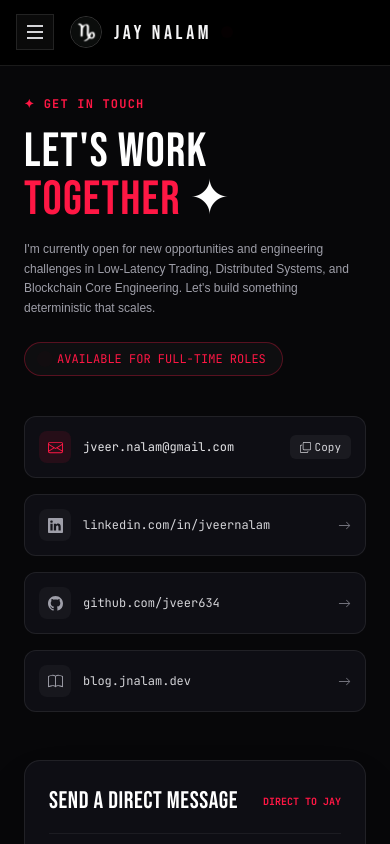
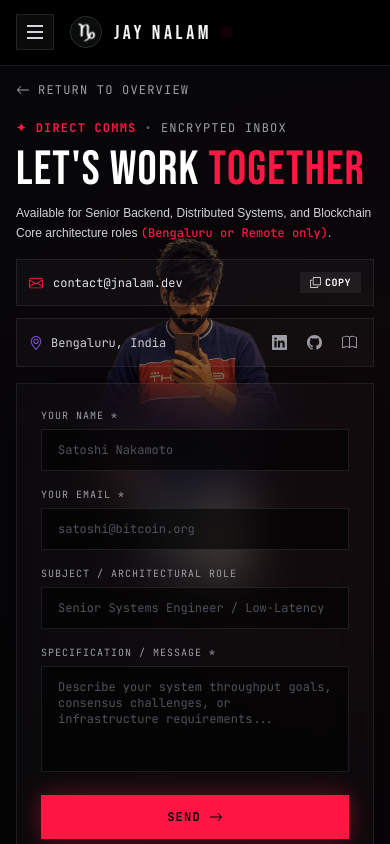
Before and after one commit to jveer634/jveer634, a React (Vite) app: page /contact in a window 390 px wide. Shown: the top 844 px of the page. Built offline with nearby package versions, Linux system fonts and the light colour scheme.

Commit message:
feat(contact): redesign contact view with responsive layout and anime watermark

```diff
--- a/src/components/Contact.tsx
+++ b/src/components/Contact.tsx
@@ -1,4 +1,5 @@
 import React, { useRef, useState } from "react";
+import { Link } from "react-router-dom";
 import {
     BsGithub,
     BsLinkedin,
@@ -7,16 +8,19 @@ import {
     BsCheck2,
     BsCopy,
     BsArrowRight,
+    BsGeoAlt,
+    BsArrowLeft,
 } from "react-icons/bs";
 import emailjs from "@emailjs/browser";
 import { toast } from "react-toastify";
+import AnimeMeCutout from "../assets/anime_me_cutout.png";
 
 const Contact = () => {
     const form = useRef<HTMLFormElement>(null);
     const [copiedEmail, setCopiedEmail] = useState(false);
 
     const handleCopyEmail = () => {
-        navigator.clipboard.writeText("jveer.nalam@gmail.com");
+        navigator.clipboard.writeText("contact@jnalam.dev");
         setCopiedEmail(true);
         toast.success("Email copied to clipboard!");
         setTimeout(() => setCopiedEmail(false), 2000);
@@ -49,204 +53,214 @@ const Contact = () => {
     return (
         <section
             id="contact"
-            className="py-24 px-6 sm:px-10 md:px-16 max-w-7xl mx-auto bg-[#070709] text-white"
+            className="min-h-screen pt-20 pb-12 px-4 sm:px-8 md:px-12 xl:px-16 w-full bg-[#070709] text-white relative overflow-hidden flex flex-col justify-between"
         >
-            <div className="grid grid-cols-1 lg:grid-cols-12 gap-12 items-start">
-                {/* Left Column: Let's Work Together info (Exact from Reference) */}
-                <div className="lg:col-span-5 space-y-8">
-                    <div className="space-y-4">
-                        <div className="flex items-center gap-2 text-xs font-mono uppercase tracking-widest text-[#ff1744] font-bold">
-                            <span>✦ GET IN TOUCH</span>
+            {/* Subtle Ambient Red Glow (No Purple) */}
+            <div className="absolute top-1/4 left-1/3 w-[500px] h-[500px] rounded-full bg-[#ff1744]/5 blur-[150px] pointer-events-none" />
+
+            {/* Mobile View: True Centered Fullscreen Watermark */}
+            <div className="lg:hidden fixed inset-0 w-full h-full flex items-center justify-center pointer-events-none z-0 overflow-hidden select-none">
+                <img
+                    src={AnimeMeCutout}
+                    alt=""
+                    aria-hidden="true"
+                    className="w-auto h-[90vh] max-w-[95vw] object-contain object-center opacity-50 filter  contrast-125 brightness-"
+                />
             </div>
 
-                        <h2 className="font-bebas text-5xl sm:text-6xl md:text-7xl tracking-wide uppercase leading-none text-white">
-                            LET'S WORK
-                            <br />
-                            <span className="text-[#ff1744]">TOGETHER</span> ✦
-                        </h2>
+            <div className="relative z-10 w-full flex-1 flex flex-col justify-center">
+                {/* Top Return Link */}
+                <div className="mb-4">
+                    <Link
+                        to="/"
+                        className="inline-flex items-center gap-2 text-xs font-mono uppercase tracking-widest text-zinc-400 hover:text-[#ff1744] transition-colors group cursor-pointer"
+                    >
+                        <BsArrowLeft
+                            size={14}
+                            className="group-hover:-translate-x-1 transition-transform"
+                        />
+                        <span>RETURN TO OVERVIEW</span>
+                    </Link>
+                </div>
 
-                        <p className="text-zinc-400 font-light text-xs sm:text-sm leading-relaxed max-w-md">
-                            I'm currently open for new opportunities and engineering challenges in
-                            Low-Latency Trading, Distributed Systems, and Blockchain Core
-                            Engineering. Let's build something deterministic that scales.
+                {/* Main 50 / 50 Fluid Stage Matching User Screenshot Ratio */}
+                <div className="grid grid-cols-1 lg:grid-cols-12 gap-8 lg:gap-10 xl:gap-14 items-center">
+                    {/* Left Column (Desktop): Free-Standing Zoomed Cutout Matching Screenshot Ratio */}
+                    <div className="hidden lg:flex lg:col-span-5 xl:col-span-6 flex-col items-center justify-end self-stretch relative min-h-[75vh] overflow-hidden">
+                        {/* Subtle Warm Amber/Red Halo behind Head (No Purple) */}
+                        <div className="absolute top-1/4 left-1/2 -translate-x-1/2 -translate-y-1/2 w-[380px] h-[380px] rounded-full bg-[#ff1744]/10 blur-[120px] pointer-events-none" />
+
+                        {/* Free-Standing Zoomed Cutout Image - Anchored Bottom, Proportional to Screenshot */}
+                        <img
+                            src={AnimeMeCutout}
+                            alt="Jay Nalam"
+                            className="w-auto h-[100vh] xl:h-[100vh] max-h-[880px] object-contain object-bottom relative z-10 filter contrast-110 brightness-105 drop-shadow-[0_20px_50px_rgba(0,0,0,0.95)] pointer-events-none -mb-[14%] lg:-mb-[15%] transform scale-120 xl:scale-130 origin-bottom"
+                        />
+                    </div>
+
+                    {/* Right Column (Desktop): Header, Direct Coordinates Bar & Form */}
+                    <div className="lg:col-span-7 xl:col-span-6 flex flex-col justify-center space-y-4 relative z-10">
+                        {/* Header Section */}
+                        <div className="space-y-2.5">
+                            <div className="flex items-center gap-2 text-xs font-mono uppercase tracking-widest text-[#ff1744] font-bold">
+                                <span>✦ DIRECT COMMS</span>
+                                <span className="text-zinc-600">•</span>
+                                <span className="text-zinc-400 font-normal">ENCRYPTED INBOX</span>
+                            </div>
+
+                            <h1 className="font-bebas text-5xl sm:text-6xl md:text-7xl tracking-wide uppercase leading-none text-white">
+                                LET'S WORK <span className="text-[#ff1744]">TOGETHER</span>
+                            </h1>
+
+                            <p className="text-zinc-300 font-light text-xs sm:text-sm md:text-base leading-relaxed max-w-2xl">
+                                Available for Senior Backend, Distributed Systems, and Blockchain
+                                Core architecture roles{" "}
+                                <span className="text-[#ff1744] font-mono font-medium">
+                                    (Bengaluru or Remote only)
+                                </span>
+                                .
                             </p>
+                        </div>
 
-                        <div className="pt-2">
-                            <div className="inline-flex items-center gap-2 px-4 py-2 rounded-full bg-white/[0.03] border border-[#ff1744]/30 text-xs font-mono text-[#ff1744]">
-                                <span className="w-2 h-2 rounded-full bg-[#ff1744] animate-ping" />
-                                <span>AVAILABLE FOR FULL-TIME ROLES</span>
+                        {/* Direct Coordinates & Social Connect Bar (Moved to Right Side) */}
+                        <div className="grid grid-cols-1 sm:grid-cols-2 gap-3 text-xs font-mono">
+                            {/* Email with Interactive Copy */}
+                            <div className="flex items-center justify-between p-3 rounded-none bg-white/[0.03] border border-white/[0.08] hover:border-white/20 transition-colors">
+                                <a
+                                    href="mailto:contact@jnalam.dev"
+                                    className="flex items-center gap-2.5 text-zinc-200 hover:text-[#ff1744] transition-colors truncate"
+                                >
+                                    <BsEnvelope size={14} className="text-[#ff1744] shrink-0" />
+                                    <span className="truncate">contact@jnalam.dev</span>
+                                </a>
+                                <button
+                                    type="button"
+                                    onClick={handleCopyEmail}
+                                    className="px-2.5 py-1 rounded-none bg-white/[0.06] hover:bg-[#ff1744] hover:text-black text-[10px] uppercase font-bold tracking-wider transition-colors cursor-pointer shrink-0 ml-2"
+                                    title="Copy email address"
+                                >
+                                    {copiedEmail ? (
+                                        <span className="text-emerald-400 font-bold flex items-center gap-1">
+                                            <BsCheck2 size={12} /> COPIED
+                                        </span>
+                                    ) : (
+                                        <span className="flex items-center gap-1">
+                                            <BsCopy size={11} /> COPY
+                                        </span>
+                                    )}
+                                </button>
+                            </div>
+
+                            {/* Location & Social Connections */}
+                            <div className="flex items-center justify-between p-3 rounded-none bg-white/[0.03] border border-white/[0.08] text-zinc-300">
+                                <div className="flex items-center gap-2 text-xs">
+                                    <BsGeoAlt size={14} className="text-[#8b5cf6] shrink-0" />
+                                    <span>Bengaluru, India</span>
+                                </div>
+                                <div className="flex items-center gap-3">
+                                    <a
+                                        href="https://www.linkedin.com/in/jveernalam/"
+                                        target="_blank"
+                                        rel="noopener noreferrer"
+                                        className="text-zinc-400 hover:text-[#ff1744] transition-colors p-1"
+                                        title="LinkedIn"
+                                    >
+                                        <BsLinkedin size={15} />
+                                    </a>
+                                    <a
+                                        href="https://www.github.com/jveer634/"
+                                        target="_blank"
+                                        rel="noopener noreferrer"
+                                        className="text-zinc-400 hover:text-[#8b5cf6] transition-colors p-1"
+                                        title="GitHub"
+                                    >
+                                        <BsGithub size={15} />
+                                    </a>
+                                    <a
+                                        href="https://blog.jnalam.dev"
+                                        target="_blank"
+                                        rel="noopener noreferrer"
+                                        className="text-zinc-400 hover:text-white transition-colors p-1"
+                                        title="Web3 Blog"
+                                    >
+                                        <BsBook size={15} />
+                                    </a>
                                 </div>
                             </div>
                         </div>
 
-                    {/* Direct Contact Details list matching reference */}
-                    <div className="space-y-4 pt-2">
-                        {/* Email with copy */}
-                        <div className="flex items-center justify-between p-3.5 rounded-xl bg-[#0e0e14] border border-white/[0.08] max-w-md">
-                            <div className="flex items-center gap-3">
-                                <div className="w-8 h-8 rounded-lg bg-[#ff1744]/10 text-[#ff1744] flex items-center justify-center">
-                                    <BsEnvelope size={15} />
-                                </div>
-                                <span className="text-xs sm:text-sm font-mono text-zinc-200">
-                                    jveer.nalam@gmail.com
-                                </span>
-                            </div>
-                            <button
-                                onClick={handleCopyEmail}
-                                className="px-2.5 py-1 rounded-md bg-white/[0.05] hover:bg-[#ff1744] hover:text-black text-[11px] font-mono text-zinc-300 transition-colors flex items-center gap-1"
-                            >
-                                {copiedEmail ? (
-                                    <>
-                                        <BsCheck2 size={12} className="text-emerald-400" />
-                                        <span>Copied</span>
-                                    </>
-                                ) : (
-                                    <>
-                                        <BsCopy size={11} />
-                                        <span>Copy</span>
-                                    </>
-                                )}
-                            </button>
-                        </div>
-
-                        {/* LinkedIn */}
-                        <a
-                            href="https://www.linkedin.com/in/jveernalam/"
-                            target="_blank"
-                            rel="noopener noreferrer"
-                            className="flex items-center justify-between p-3.5 rounded-xl bg-[#0e0e14] border border-white/[0.08] hover:border-[#ff1744]/50 max-w-md transition-colors group"
-                        >
-                            <div className="flex items-center gap-3">
-                                <div className="w-8 h-8 rounded-lg bg-white/[0.04] text-zinc-400 group-hover:text-[#ff1744] flex items-center justify-center transition-colors">
-                                    <BsLinkedin size={15} />
-                                </div>
-                                <span className="text-xs sm:text-sm font-mono text-zinc-300 group-hover:text-white">
-                                    linkedin.com/in/jveernalam
-                                </span>
-                            </div>
-                            <BsArrowRight
-                                size={13}
-                                className="text-zinc-500 group-hover:text-white transition-colors"
-                            />
-                        </a>
-
-                        {/* GitHub */}
-                        <a
-                            href="https://www.github.com/jveer634/"
-                            target="_blank"
-                            rel="noopener noreferrer"
-                            className="flex items-center justify-between p-3.5 rounded-xl bg-[#0e0e14] border border-white/[0.08] hover:border-[#ff1744]/50 max-w-md transition-colors group"
-                        >
-                            <div className="flex items-center gap-3">
-                                <div className="w-8 h-8 rounded-lg bg-white/[0.04] text-zinc-400 group-hover:text-[#ff1744] flex items-center justify-center transition-colors">
-                                    <BsGithub size={15} />
-                                </div>
-                                <span className="text-xs sm:text-sm font-mono text-zinc-300 group-hover:text-white">
-                                    github.com/jveer634
-                                </span>
-                            </div>
-                            <BsArrowRight
-                                size={13}
-                                className="text-zinc-500 group-hover:text-white transition-colors"
-                            />
-                        </a>
-
-                        {/* Blog */}
-                        <a
-                            href="https://blog.jnalam.dev"
-                            target="_blank"
-                            rel="noopener noreferrer"
-                            className="flex items-center justify-between p-3.5 rounded-xl bg-[#0e0e14] border border-white/[0.08] hover:border-[#ff1744]/50 max-w-md transition-colors group"
-                        >
-                            <div className="flex items-center gap-3">
-                                <div className="w-8 h-8 rounded-lg bg-white/[0.04] text-zinc-400 group-hover:text-[#ff1744] flex items-center justify-center transition-colors">
-                                    <BsBook size={15} />
-                                </div>
-                                <span className="text-xs sm:text-sm font-mono text-zinc-300 group-hover:text-white">
-                                    blog.jnalam.dev
-                                </span>
-                            </div>
-                            <BsArrowRight
-                                size={13}
-                                className="text-zinc-500 group-hover:text-white transition-colors"
-                            />
-                        </a>
-                    </div>
-                </div>
-
-                {/* Right Column: Functional Message Form */}
-                <div className="lg:col-span-7 p-6 sm:p-10 rounded-2xl bg-[#0e0e14] border border-white/[0.08] shadow-2xl space-y-6">
-                    <div className="border-b border-white/[0.06] pb-4 flex items-center justify-between">
-                        <h3 className="font-bebas text-2xl tracking-wide uppercase text-white">
-                            SEND A DIRECT MESSAGE
-                        </h3>
-                        <span className="text-[10px] font-mono uppercase text-[#ff1744] font-bold">
-                            Direct to Jay
-                        </span>
-                    </div>
-
+                        {/* Form Card without Heavy Box Borders */}
+                        <div className="p-6 sm:p-8 bg-white/[0.02] border border-white/[0.08] backdrop-blur-xl shadow-[0_20px_60px_rgba(0,0,0,0.8)] relative">
                             <form ref={form} onSubmit={handleSubmit} className="space-y-4">
                                 <div className="grid grid-cols-1 sm:grid-cols-2 gap-4">
                                     <div className="space-y-1.5">
-                                <label className="text-[11px] font-mono uppercase tracking-wider text-zinc-400 block">
-                                    Your Name *
+                                        <label className="text-[10px] font-mono uppercase tracking-widest text-zinc-400 block">
+                                            YOUR NAME *
                                         </label>
                                         <input
                                             type="text"
                                             name="user_name"
                                             required
-                                    placeholder="Rayhan Aditya"
-                                    className="w-full px-4 py-2.5 rounded-xl bg-black/60 border border-white/10 text-xs font-mono text-white placeholder-zinc-600 focus:outline-none focus:border-[#ff1744] transition-colors"
+                                            placeholder="Satoshi Nakamoto"
+                                            className="w-full px-4 py-3 rounded-none bg-black/60 border border-white/10 text-xs font-mono text-white placeholder-zinc-600 focus:outline-none focus:border-[#ff1744] hover:border-white/20 transition-colors"
                                         />
                                     </div>
 
                                     <div className="space-y-1.5">
-                                <label className="text-[11px] font-mono uppercase tracking-wider text-zinc-400 block">
-                                    Your Email *
+                                        <label className="text-[10px] font-mono uppercase tracking-widest text-zinc-400 block">
+                                            YOUR EMAIL *
                                         </label>
                                         <input
                                             type="email"
                                             name="user_email"
                                             required
-                                    placeholder="name@company.com"
-                                    className="w-full px-4 py-2.5 rounded-xl bg-black/60 border border-white/10 text-xs font-mono text-white placeholder-zinc-600 focus:outline-none focus:border-[#ff1744] transition-colors"
+                                            placeholder="satoshi@bitcoin.org"
+                                            className="w-full px-4 py-3 rounded-none bg-black/60 border border-white/10 text-xs font-mono text-white placeholder-zinc-600 focus:outline-none focus:border-[#ff1744] hover:border-white/20 transition-colors"
                                         />
                                     </div>
                                 </div>
 
                                 <div className="space-y-1.5">
-                            <label className="text-[11px] font-mono uppercase tracking-wider text-zinc-400 block">
-                                Subject / Role
+                                    <label className="text-[10px] font-mono uppercase tracking-widest text-zinc-400 block">
+                                        SUBJECT / ARCHITECTURAL ROLE
                                     </label>
                                     <input
                                         type="text"
                                         name="subject"
-                                placeholder="Senior Systems Engineer / Collaboration"
-                                className="w-full px-4 py-2.5 rounded-xl bg-black/60 border border-white/10 text-xs font-mono text-white placeholder-zinc-600 focus:outline-none focus:border-[#ff1744] transition-colors"
+                                        placeholder="Senior Systems Engineer / Low-Latency Engine"
+                                        className="w-full px-4 py-3 rounded-none bg-black/60 border border-white/10 text-xs font-mono text-white placeholder-zinc-600 focus:outline-none focus:border-[#ff1744] hover:border-white/20 transition-colors"
                                     />
                                 </div>
 
                                 <div className="space-y-1.5">
-                            <label className="text-[11px] font-mono uppercase tracking-wider text-zinc-400 block">
-                                Message *
+                                    <label className="text-[10px] font-mono uppercase tracking-widest text-zinc-400 block">
+                                        SPECIFICATION / MESSAGE *
                                     </label>
                                     <textarea
                                         name="message"
-                                rows={4}
+                                        rows={5}
                                         required
-                                placeholder="Tell me about the system, team, or challenge you're solving..."
-                                className="w-full px-4 py-2.5 rounded-xl bg-black/60 border border-white/10 text-xs font-mono text-white placeholder-zinc-600 focus:outline-none focus:border-[#ff1744] transition-colors resize-none"
+                                        placeholder="Describe your system throughput goals, consensus challenges, or infrastructure requirements..."
+                                        className="w-full px-4 py-3 rounded-none bg-black/60 border border-white/10 text-xs font-mono text-white placeholder-zinc-600 focus:outline-none focus:border-[#ff1744] hover:border-white/20 transition-colors resize-none"
                                     ></textarea>
                                 </div>
 
                                 <button
                                     type="submit"
-                            className="w-full py-3 rounded-xl bg-[#ff1744] hover:bg-white text-black font-mono font-bold text-xs tracking-widest uppercase transition-all duration-300 shadow-[0_0_25px_rgba(255,23,68,0.4)] flex items-center justify-center gap-2"
+                                    className="w-full py-3.5 px-6 rounded-none bg-[#ff1744] hover:bg-white text-black font-mono font-bold text-xs tracking-widest uppercase transition-all duration-300 shadow-[0_0_25px_rgba(255,23,68,0.4)] flex items-center justify-center gap-2 cursor-pointer"
                                 >
-                            <span>DISPATCH MESSAGE</span>
+                                    <span>SEND</span>
                                     <BsArrowRight size={14} />
                                 </button>
                             </form>
+
+                            {/* Telemetry Footer */}
+                            <div className="text-[10px] font-mono text-zinc-500 uppercase tracking-widest pt-4 mt-4 border-t border-white/[0.06] flex flex-col sm:flex-row items-center justify-between gap-2">
+                                <span>RESPONSE LATENCY: &lt; 24 HOURS</span>
+                                <span className="text-[#ff1744]">✦ ENCRYPTED IN TRANSIT</span>
+                            </div>
+                        </div>
+                    </div>
                 </div>
             </div>
         </section>
```
Also changed, not shown: src/assets/anime_me_cutout.png (added). Lines whose indentation alone changed are shown as unchanged.
